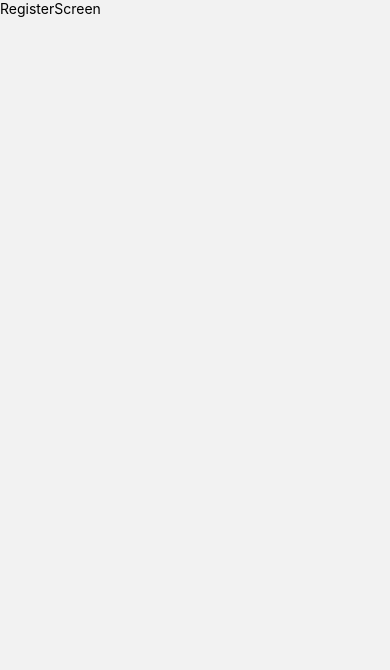
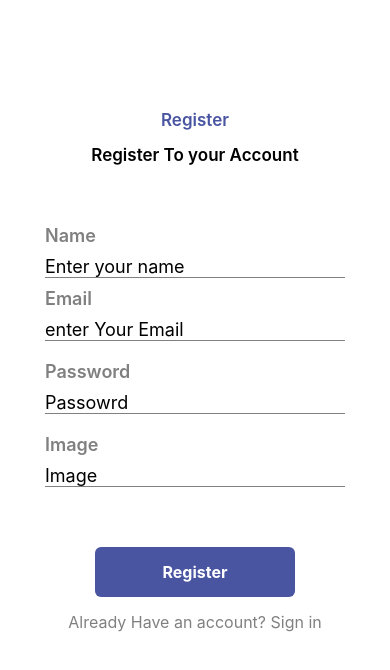
Before and after one commit to isharax9/ChatApp, a React Native app: screen /Register in a window 390 px wide. Shown: the top 670 px of the page. Built offline with nearby package versions, Linux system fonts and the light colour scheme.

Commit message:
Added Registration & Login
📌axios Dependency  need to be installed
📌need that to be added in package.json

```diff
--- a/screens/LoginScreen.js
+++ b/screens/LoginScreen.js
@@ -1,14 +1,163 @@
-import { StyleSheet, Text, View } from 'react-native'
-import React from 'react'
+import {
+    KeyboardAvoidingView,
+    Pressable,
+    StyleSheet,
+    Text,
+    TextInput,
+    View,
+  } from "react-native";
+  import React, { useState ,useEffect} from "react";
+  import { useNavigation } from "@react-navigation/native";
+  import axios from "axios";
+  import AsyncStorage from "@react-native-async-storage/async-storage";
 
-const LoginScreen = () => {
-  return (
-    <View>
-      <Text>LoginScreen</Text>
-    </View>
-  )
-}
+  const LoginScreen = () => {
+    const [email, setEmail] = useState("");
+    const [password, setPassword] = useState("");
+    const navigation = useNavigation();
+    useEffect(() => {
+      const checkLoginStatus = async () => {
+        try {
+          const token = await AsyncStorage.getItem("authToken");
 
-export default LoginScreen
+          if (token) {
+            navigation.replace("Home");
+          } else {
+            // token not found , show the login screen itself
+          }
+        } catch (error) {
+          console.log("error", error);
+        }
+      };
 
-const styles = StyleSheet.create({})
+      checkLoginStatus();
+    }, []);
+    const handleLogin = () => {
+      const user = {
+        email: email,
+        password: password,
+      };
+
+      axios
+        .post("http://localhost:8000/login", user)
+        .then((response) => {
+          console.log(response);
+          const token = response.data.token;
+          AsyncStorage.setItem("authToken", token);
+
+          navigation.replace("Home");
+        })
+        .catch((error) => {
+          Alert.alert("Login Error", "Invalid email or password");
+          console.log("Login Error", error);
+        });
+    };
+    return (
+      <View
+        style={{
+          flex: 1,
+          backgroundColor: "white",
+          padding: 10,
+          alignItems: "center",
+        }}
+      >
+        <KeyboardAvoidingView>
+          <View
+            style={{
+              marginTop: 100,
+              justifyContent: "center",
+              alignItems: "center",
+            }}
+          >
+            <Text style={{ color: "#4A55A2", fontSize: 17, fontWeight: "600" }}>
+              Sign In
+            </Text>
+
+            <Text style={{ fontSize: 17, fontWeight: "600", marginTop: 15 }}>
+              Sign In to Your Account
+            </Text>
+          </View>
+
+          <View style={{ marginTop: 50 }}>
+            <View>
+              <Text style={{ fontSize: 18, fontWeight: "600", color: "gray" }}>
+                Email
+              </Text>
+
+              <TextInput
+                value={email}
+                onChangeText={(text) => setEmail(text)}
+                style={{
+                  fontSize: email ? 18 : 18,
+                  borderBottomColor: "gray",
+                  borderBottomWidth: 1,
+                  marginVertical: 10,
+                  width: 300,
+                }}
+                placeholderTextColor={"black"}
+                placeholder="enter Your Email"
+              />
+            </View>
+
+            <View style={{ marginTop: 10 }}>
+              <Text style={{ fontSize: 18, fontWeight: "600", color: "gray" }}>
+                Password
+              </Text>
+
+              <TextInput
+                value={password}
+                onChangeText={(text) => setPassword(text)}
+                secureTextEntry={true}
+                style={{
+                  fontSize: email ? 18 : 18,
+                  borderBottomColor: "gray",
+                  borderBottomWidth: 1,
+                  marginVertical: 10,
+                  width: 300,
+                }}
+                placeholderTextColor={"black"}
+                placeholder="Passowrd"
+              />
+            </View>
+
+            <Pressable
+              onPress={handleLogin}
+              style={{
+                width: 200,
+                backgroundColor: "#4A55A2",
+                padding: 15,
+                marginTop: 50,
+                marginLeft: "auto",
+                marginRight: "auto",
+                borderRadius: 6,
+              }}
+            >
+              <Text
+                style={{
+                  color: "white",
+                  fontSize: 16,
+                  fontWeight: "bold",
+                  textAlign: "center",
+                }}
+              >
+                Login
+              </Text>
+            </Pressable>
+
+            <Pressable
+              onPress={() => navigation.navigate("Register")}
+              style={{ marginTop: 15 }}
+            >
+              <Text style={{ textAlign: "center", color: "gray", fontSize: 16 }}>
+                Dont't have an account? Sign Up
+              </Text>
+            </Pressable>
+          </View>
+        </KeyboardAvoidingView>
+      </View>
+    );
+  };
+
+  export default LoginScreen;
+
+  const styles = StyleSheet.create({});
--- a/screens/RegisterScreen.js
+++ b/screens/RegisterScreen.js
@@ -1,14 +1,198 @@
-import { StyleSheet, Text, View } from 'react-native'
-import React from 'react'
+import {
+    StyleSheet,
+    Text,
+    View,
+    TextInput,
+    KeyboardAvoidingView,
+    Pressable,
+    Alert,
+  } from "react-native";
+  import React, { useState } from "react";
+  import { useNavigation } from "@react-navigation/native";
+  import axios from "axios";
 
-const RegisterScreen = () => {
-  return (
-    <View>
-      <Text>RegisterScreen</Text>
-    </View>
-  )
-}
+  const RegisterScreen = () => {
+    const [email, setEmail] = useState("");
+    const [name, setName] = useState("");
+    const [password, setPassword] = useState("");
+    const [image, setImage] = useState("");
+    const navigation = useNavigation();
+    const handleRegister = () => {
+      const user = {
+        name: name,
+        email: email,
+        password: password,
+        image: image,
+      };
 
-export default RegisterScreen
+      // send a POST  request to the backend API to register the user
+      axios
+        .post("http://localhost:8000/register", user)
+        .then((response) => {
+          console.log(response);
+          Alert.alert(
+            "Registration successful",
+            "You have been registered Successfully"
+          );
+          setName("");
+          setEmail("");
+          setPassword("");
+          setImage("");
+        })
+        .catch((error) => {
+          Alert.alert(
+            "Registration Error",
+            "An error occurred while registering"
+          );
+          console.log("registration failed", error);
+        });
+    };
+    return (
+      <View
+        style={{
+          flex: 1,
+          backgroundColor: "white",
+          padding: 10,
+          alignItems: "center",
+        }}
+      >
+        <KeyboardAvoidingView>
+          <View
+            style={{
+              marginTop: 100,
+              justifyContent: "center",
+              alignItems: "center",
+            }}
+          >
+            <Text style={{ color: "#4A55A2", fontSize: 17, fontWeight: "600" }}>
+              Register
+            </Text>
 
-const styles = StyleSheet.create({})
+            <Text style={{ fontSize: 17, fontWeight: "600", marginTop: 15 }}>
+              Register To your Account
+            </Text>
+          </View>
+
+          <View style={{ marginTop: 50 }}>
+            <View style={{ marginTop: 10 }}>
+              <Text style={{ fontSize: 18, fontWeight: "600", color: "gray" }}>
+                Name
+              </Text>
+
+              <TextInput
+                value={name}
+                onChangeText={(text) => setName(text)}
+                style={{
+                  fontSize: email ? 18 : 18,
+                  borderBottomColor: "gray",
+                  borderBottomWidth: 1,
+                  marginVertical: 10,
+                  width: 300,
+                }}
+                placeholderTextColor={"black"}
+                placeholder="Enter your name"
+              />
+            </View>
+
+            <View>
+              <Text style={{ fontSize: 18, fontWeight: "600", color: "gray" }}>
+                Email
+              </Text>
+
+              <TextInput
+                value={email}
+                onChangeText={(text) => setEmail(text)}
+                style={{
+                  fontSize: email ? 18 : 18,
+                  borderBottomColor: "gray",
+                  borderBottomWidth: 1,
+                  marginVertical: 10,
+                  width: 300,
+                }}
+                placeholderTextColor={"black"}
+                placeholder="enter Your Email"
+              />
+            </View>
+
+            <View style={{ marginTop: 10 }}>
+              <Text style={{ fontSize: 18, fontWeight: "600", color: "gray" }}>
+                Password
+              </Text>
+
+              <TextInput
+                value={password}
+                onChangeText={(text) => setPassword(text)}
+                secureTextEntry={true}
+                style={{
+                  fontSize: email ? 18 : 18,
+                  borderBottomColor: "gray",
+                  borderBottomWidth: 1,
+                  marginVertical: 10,
+                  width: 300,
+                }}
+                placeholderTextColor={"black"}
+                placeholder="Passowrd"
+              />
+            </View>
+
+            <View style={{ marginTop: 10 }}>
+              <Text style={{ fontSize: 18, fontWeight: "600", color: "gray" }}>
+                Image
+              </Text>
+
+              <TextInput
+                value={image}
+                onChangeText={(text) => setImage(text)}
+                style={{
+                  fontSize: email ? 18 : 18,
+                  borderBottomColor: "gray",
+                  borderBottomWidth: 1,
+                  marginVertical: 10,
+                  width: 300,
+                }}
+                placeholderTextColor={"black"}
+                placeholder="Image"
+              />
+            </View>
+
+            <Pressable
+              onPress={handleRegister}
+              style={{
+                width: 200,
+                backgroundColor: "#4A55A2",
+                padding: 15,
+                marginTop: 50,
+                marginLeft: "auto",
+                marginRight: "auto",
+                borderRadius: 6,
+              }}
+            >
+              <Text
+                style={{
+                  color: "white",
+                  fontSize: 16,
+                  fontWeight: "bold",
+                  textAlign: "center",
+                }}
+              >
+                Register
+              </Text>
+            </Pressable>
+
+            <Pressable
+              onPress={() => navigation.goBack()}
+              style={{ marginTop: 15 }}
+            >
+              <Text style={{ textAlign: "center", color: "gray", fontSize: 16 }}>
+                Already Have an account? Sign in
+              </Text>
+            </Pressable>
+          </View>
+        </KeyboardAvoidingView>
+      </View>
+    );
+  };
+
+  export default RegisterScreen;
+
+  const styles = StyleSheet.create({});
```
